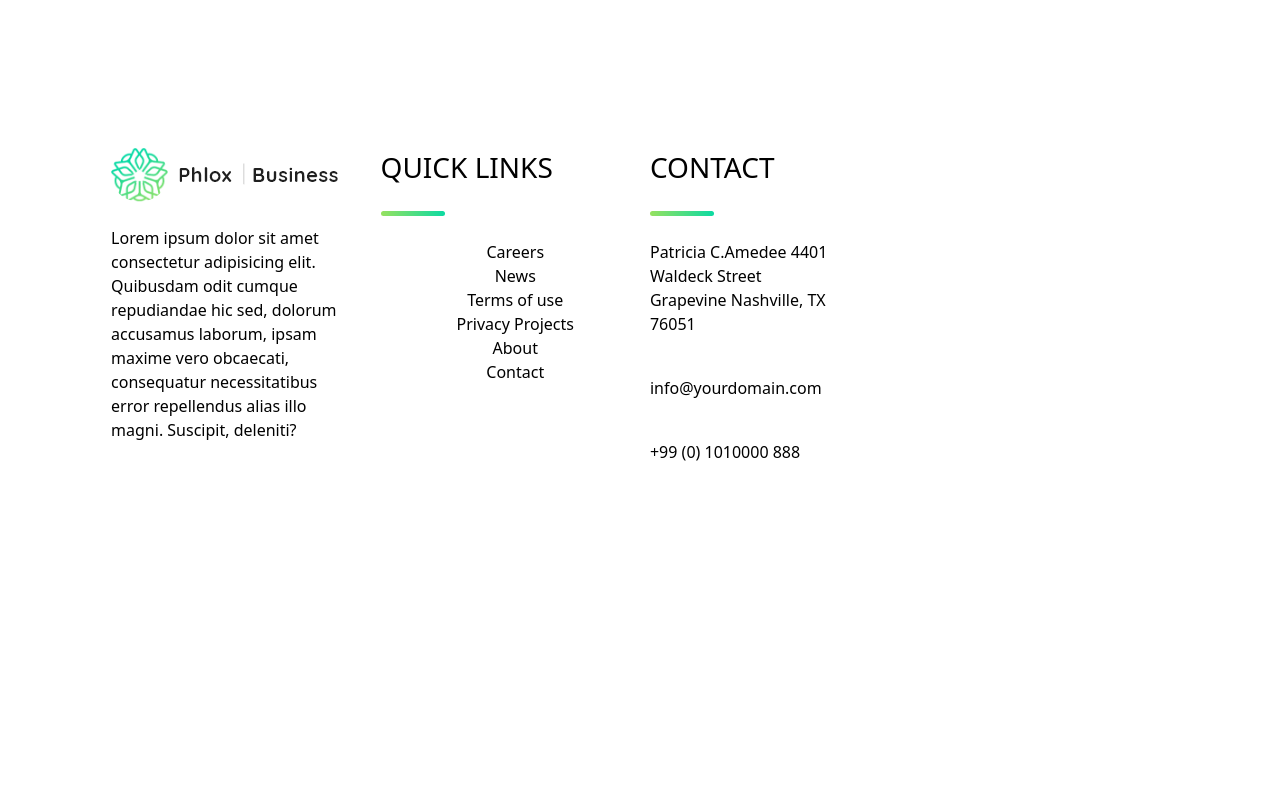
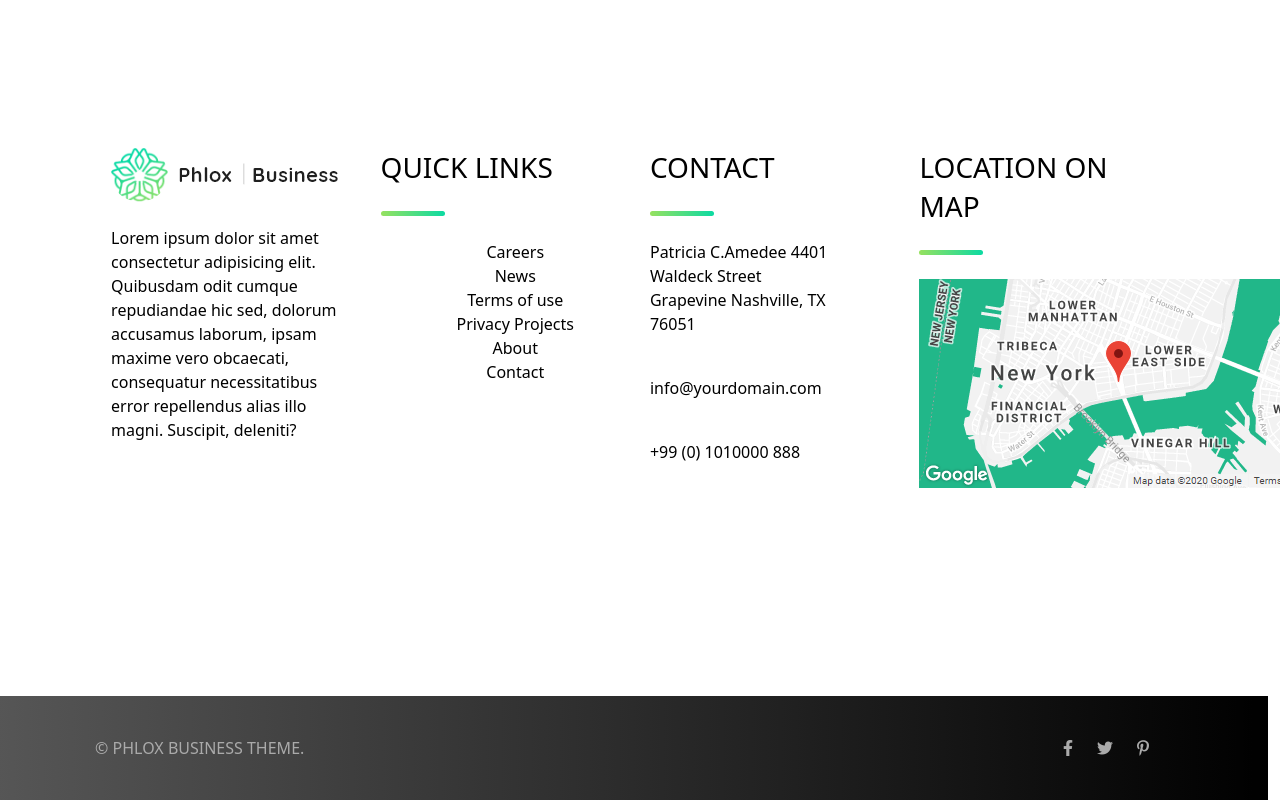
Before and after one commit to filauro1989/proj-html-vuejs, a Vue app: page / in a window 1280 px wide. Shown: the part 10466-11266 px from the top of the page. Before the commit the page ends 11154 px from the top, so only its background shows below. Built offline with nearby package versions, Linux system fonts and the light colour scheme; a web font is replaced by a local one.

Commit message:
footer completed

```diff
--- a/src/components/Footer.vue
+++ b/src/components/Footer.vue
@@ -36,6 +36,25 @@
                     <p>+99 (0) 1010000 888</p>
                 </div>
             </div>
+            <div class="footer-box w-25">
+                <div class="box-wrapper">
+                    <div class="main-title">
+                        <h1 class="mt-black text-uppercase">Location on Map</h1>
+                    </div>
+                    <div class="jumbo-line"></div>
+                    <img src="../assets/img/map.png" alt="">
+                </div>
+            </div>
+        </div>
+        <div class="footer-bottom">
+            <div class="footer-bottom-container w-85 mx-auto d-flex justify-content-between align-items-center">
+                <div class="text-uppercase">&#169; phlox business theme.</div>
+                <div class="social-box">
+                    <i class="fab fa-facebook-f"></i>
+                    <i class="fab fa-twitter"></i>
+                    <i class="fab fa-pinterest-p"></i>
+                </div>
+            </div>
         </div>
     </div>
 
@@ -49,7 +68,19 @@ export default {
 
 <style lang="scss">
     @import "../assets/scss/partials/_variables.scss";
+    .footer-bottom {
+        background-image: $black-gradient;
+        .footer-bottom-container {
+            color: $light-grey-text;
+            div {
+                padding: 2.5em 0;
+            }
+            .social-box i {
+                padding-right: 1.5em;
+            }
+        }
 
+    }
     .footer-box {
         .box-wrapper {
             padding: 0 1em;
```
